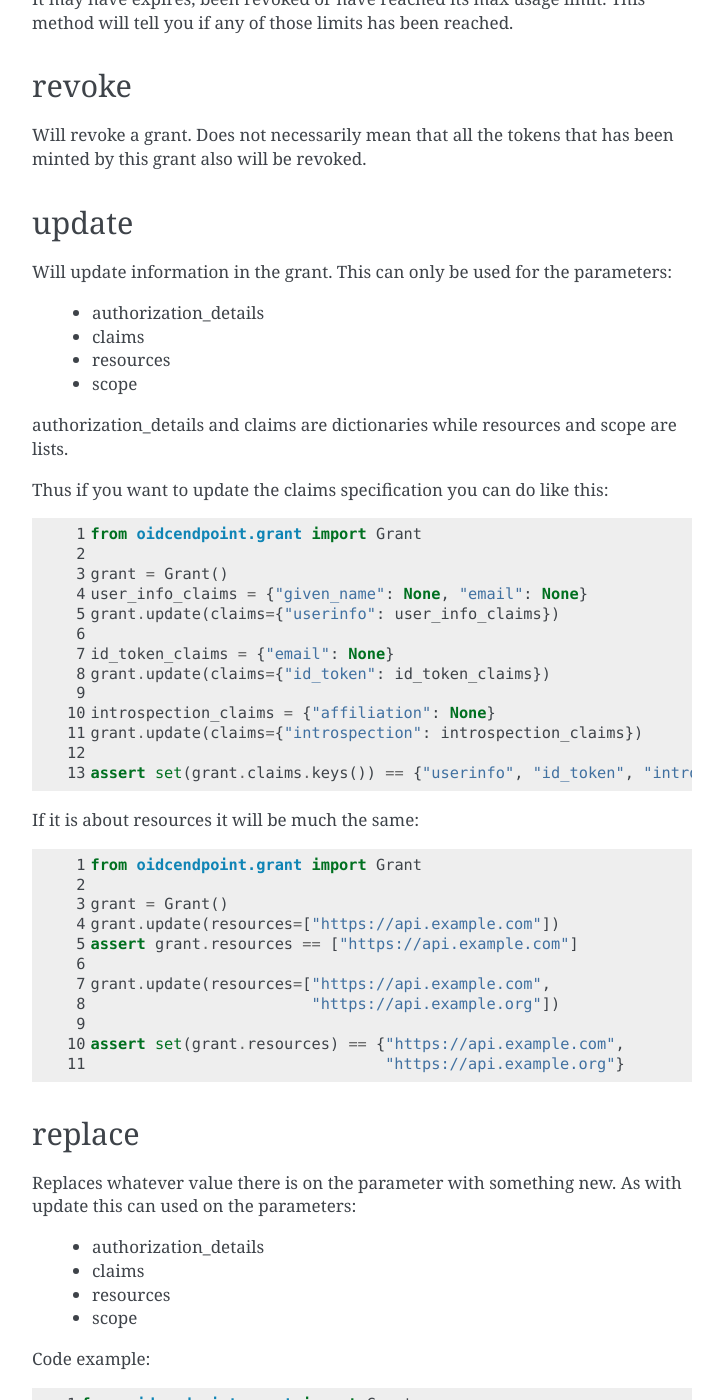
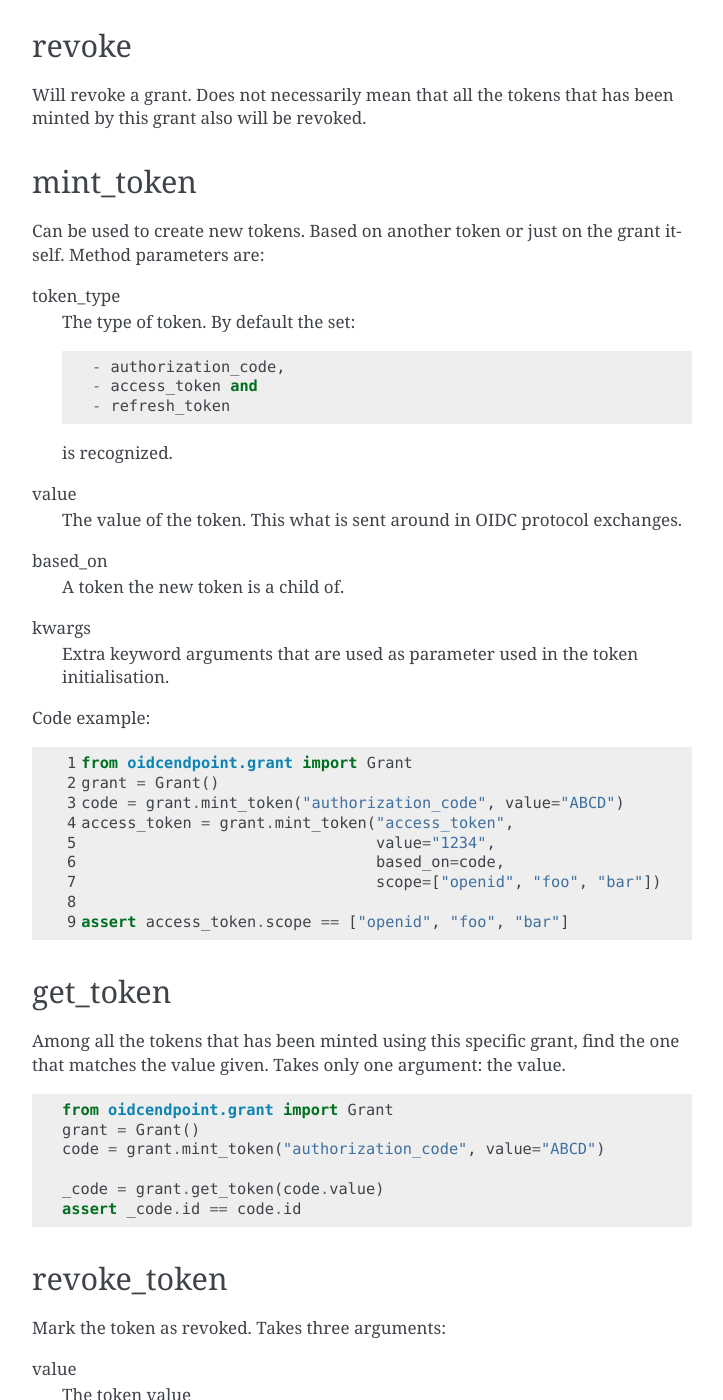
Before and after one commit to IdentityPython/new-session-management, a Sphinx documentation site: the page built from docs/source/grant_api.rst, in a window 1280 px wide and 1400 px high, scrolled down 566 px. Shown: the whole window, without its empty margins (388-1111 px from the left). Built offline with Sphinx 7.4.7, drawn with Linux system fonts in a browser that asks for light colours; some of the changed text lies outside the part shown.

Commit message:
No special methods.

```diff
--- a/docs/source/grant_api.rst
+++ b/docs/source/grant_api.rst
@@ -2,21 +2,13 @@
 Grant API
 =========
 
+    - is_active_
     - max_usage_reached_
-    - is_active_
     - revoke_
-    - update_
-    - replace_
     - mint_token_
     - get_token_
-    _ revoke_token_
-
-max_usage_reached
------------------
-.. _max_usage_reached:
-
-If there is an upper limit as to how many times a grant can be used to mint
-new tokens this method will tell you if that limit has been reached.
+    - revoke_token_
+    - get_spec_
 
 is_active
 ---------
@@ -26,90 +18,19 @@ There might be several reasons why a grant can not be used to mint new tokens.
 It may have expires, been revoked or have reached its max usage limit. This
 method will tell you if any of those limits has been reached.
 
+max_usage_reached
+-----------------
+.. _max_usage_reached:
+
+If there is an upper limit as to how many times a grant can be used to mint
+new tokens this method will tell you if that limit has been reached.
+
 revoke
 ------
 .. _revoke:
 
 Will revoke a grant. Does not necessarily mean that all the tokens that has
 been minted by this grant also will be revoked.
-
-update
-------
-.. _update:
-
-Will update information in the grant. This can only be used for the parameters:
-
-    - authorization_details
-    - claims
-    - resources
-    - scope
-
-authorization_details and claims are dictionaries while resources and scope are
-lists.
-
-Thus if you want to update the claims specification you can do like this:
-
-.. code-block:: python
-    :linenos:
-
-    from oidcendpoint.grant import Grant
-
-    grant = Grant()
-    user_info_claims = {"given_name": None, "email": None}
-    grant.update(claims={"userinfo": user_info_claims})
-
-    id_token_claims = {"email": None}
-    grant.update(claims={"id_token": id_token_claims})
-
-    introspection_claims = {"affiliation": None}
-    grant.update(claims={"introspection": introspection_claims})
-
-    assert set(grant.claims.keys()) == {"userinfo", "id_token", "introspection"}
-
-If it is about resources it will be much the same:
-
-.. code-block:: python
-    :linenos:
-
-    from oidcendpoint.grant import Grant
-
-    grant = Grant()
-    grant.update(resources=["https://api.example.com"])
-    assert grant.resources == ["https://api.example.com"]
-
-    grant.update(resources=["https://api.example.com",
-                            "https://api.example.org"])
-
-    assert set(grant.resources) == {"https://api.example.com",
-                                    "https://api.example.org"}
-
-
-replace
--------
-.. _replace:
-
-Replaces whatever value there is on the parameter with something new.
-As with update this can used on the parameters:
-
-    - authorization_details
-    - claims
-    - resources
-    - scope
-
-Code example:
-
-.. code-block:: python
-    :linenos:
-
-    from oidcendpoint.grant import Grant
-
-    grant = Grant()
-    grant.update(resources= ["https://api.example.com"])
-    print(grant.resources == ["https://api.example.com"])
-
-    grant.replace(resources= ["https://api.example.org"])
-
-    print(set(grant.resources) == {"https://api.example.org"})
 
 mint_token
 ----------
@@ -185,7 +106,7 @@ recursive:
     A boolean. If true it means that all descendants of a token
     that matches the search criteria will be also marked as revoked.
 
-.. code-block::
+.. code-block:: Python
 
     from oidcendpoint.grant import Grant
     grant = Grant()
@@ -204,3 +125,41 @@ recursive:
 
     assert code.is_active() is False
     assert access_token_2.is_active() is False
+
+get_spec
+--------
+.. _get_spec:
+
+Claims, scope and resources can be specified for all tokens bound to a
+grant by setting those attributes off the grant instance. It is also possible
+to set specific values for specific tokens by setting those attributes in the
+token. This method will return the token specific values if they exist otherwise
+it will return the grant values for claims, scpoe and resources.
+
+.. code-block:: Python
+
+    from oidcendpoint.grant import Grant
+    grant = Grant(scope=["openid", "email", "address"],
+                  claims={"userinfo": {"given_name": None, "email": None}},
+                  resources=["https://api.example.com"]
+                  )
+    code = grant.mint_token("authorization_code", value="ABCD")
+    access_token = grant.mint_token("access_token", value="1234", based_on=code,
+                                    scope=["openid", "email", "eduperson"],
+                                    claims={
+                                        "userinfo": {
+                                            "given_name": None,
+                                            "eduperson_affiliation": None
+                                        }
+                                    })
+
+    spec = grant.get_spec(access_token)
+    assert set(spec.keys()) == {"scope", "claims", "resources"}
+    assert spec["scope"] == ["openid", "email", "eduperson"]
+    assert spec["claims"] == {
+        "userinfo": {
+            "given_name": None,
+            "eduperson_affiliation": None
+        }
+    }
+    assert spec["resources"] == ["https://api.example.com"]
```
Also changed, not shown: docs/source/session_info_api.rst (+5 -19 lines).
